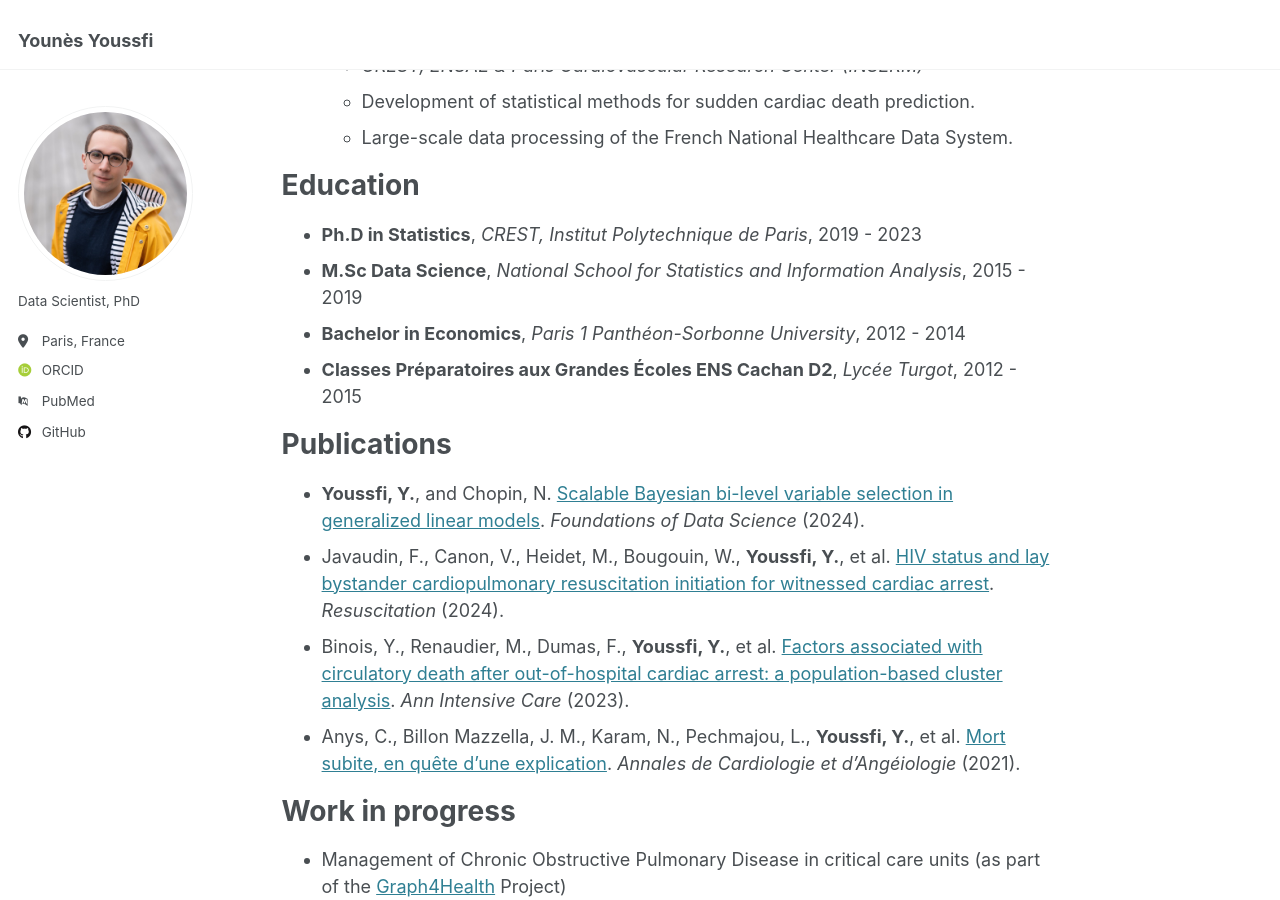
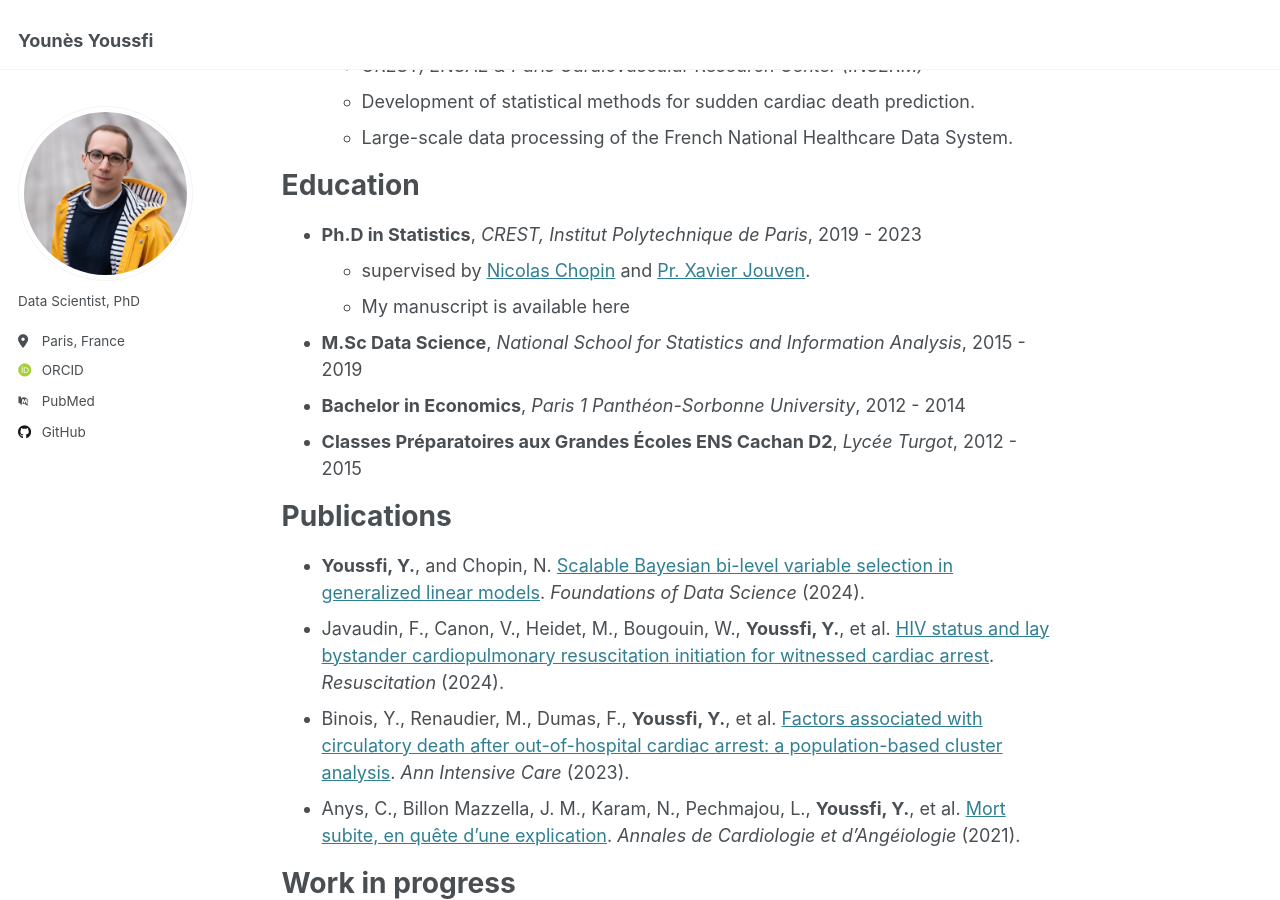
Before and after one commit to youyoussfi/youyoussfi.github.io, a Jekyll site: the page built from _pages/about.md, in a window 1280 px wide and 900 px high, scrolled down 839 px. Built offline with Jekyll 4.4.1, drawn with Linux system fonts in a browser that asks for light colours; some web fonts are replaced.

Commit message:
Update about.md

```diff
--- a/_pages/about.md
+++ b/_pages/about.md
@@ -33,6 +33,8 @@ Work experience
 Education
 ======
 * **Ph.D in Statistics**,  *CREST, Institut Polytechnique de Paris*, 2019 - 2023
+  * supervised by [Nicolas Chopin](https://nchopin.github.io/) and [Pr. Xavier Jouven](https://parcc.inserm.fr/index.php/04-cv-xavier-jouven/).
+  * My manuscript is available here
 * **M.Sc Data Science**,  *National School for Statistics and Information Analysis*, 2015 - 2019
 * **Bachelor in Economics**,  *Paris 1 Panthéon-Sorbonne University*, 2012 - 2014
 * **Classes Préparatoires aux Grandes Écoles ENS Cachan D2**, *Lycée Turgot*, 2012 - 2015
```
